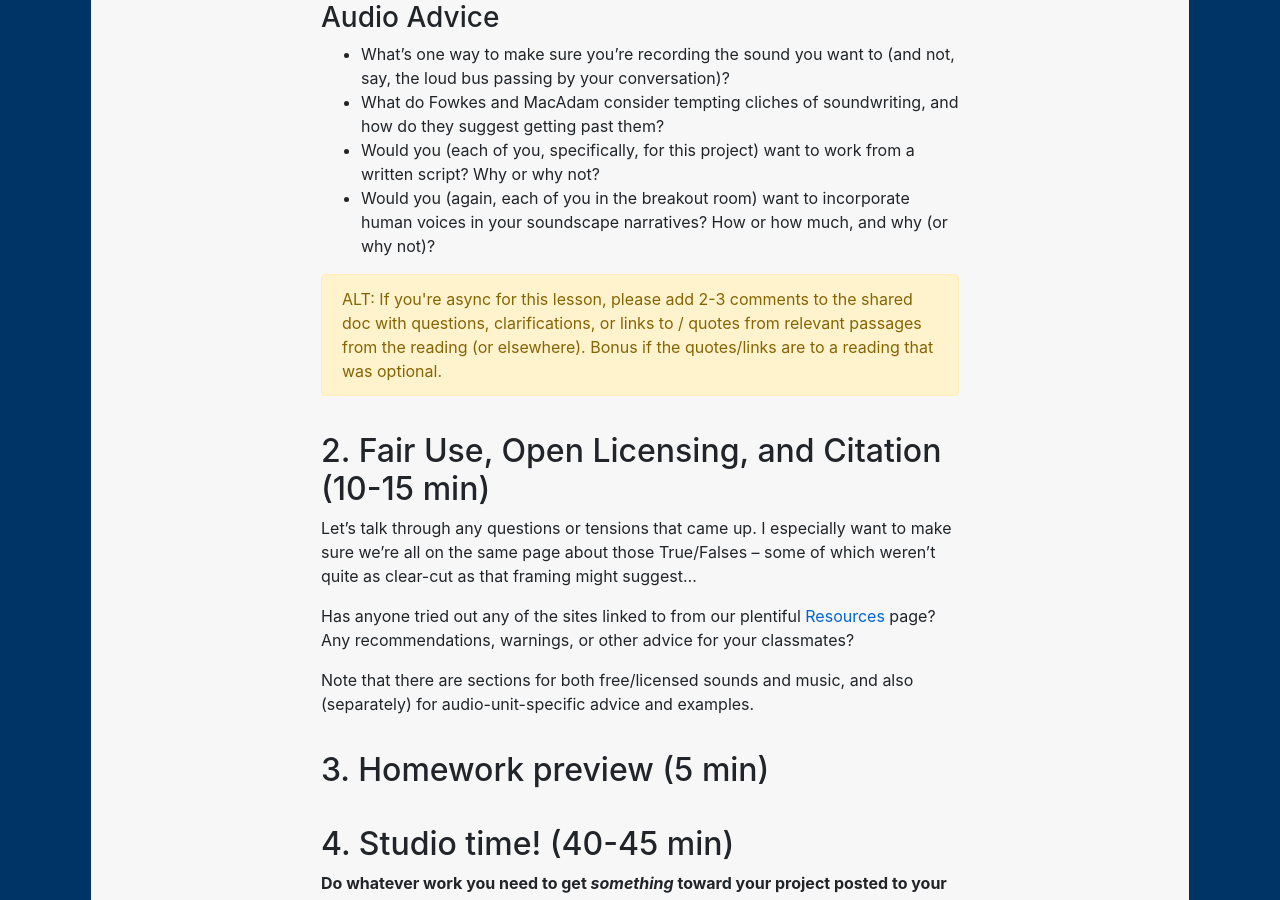
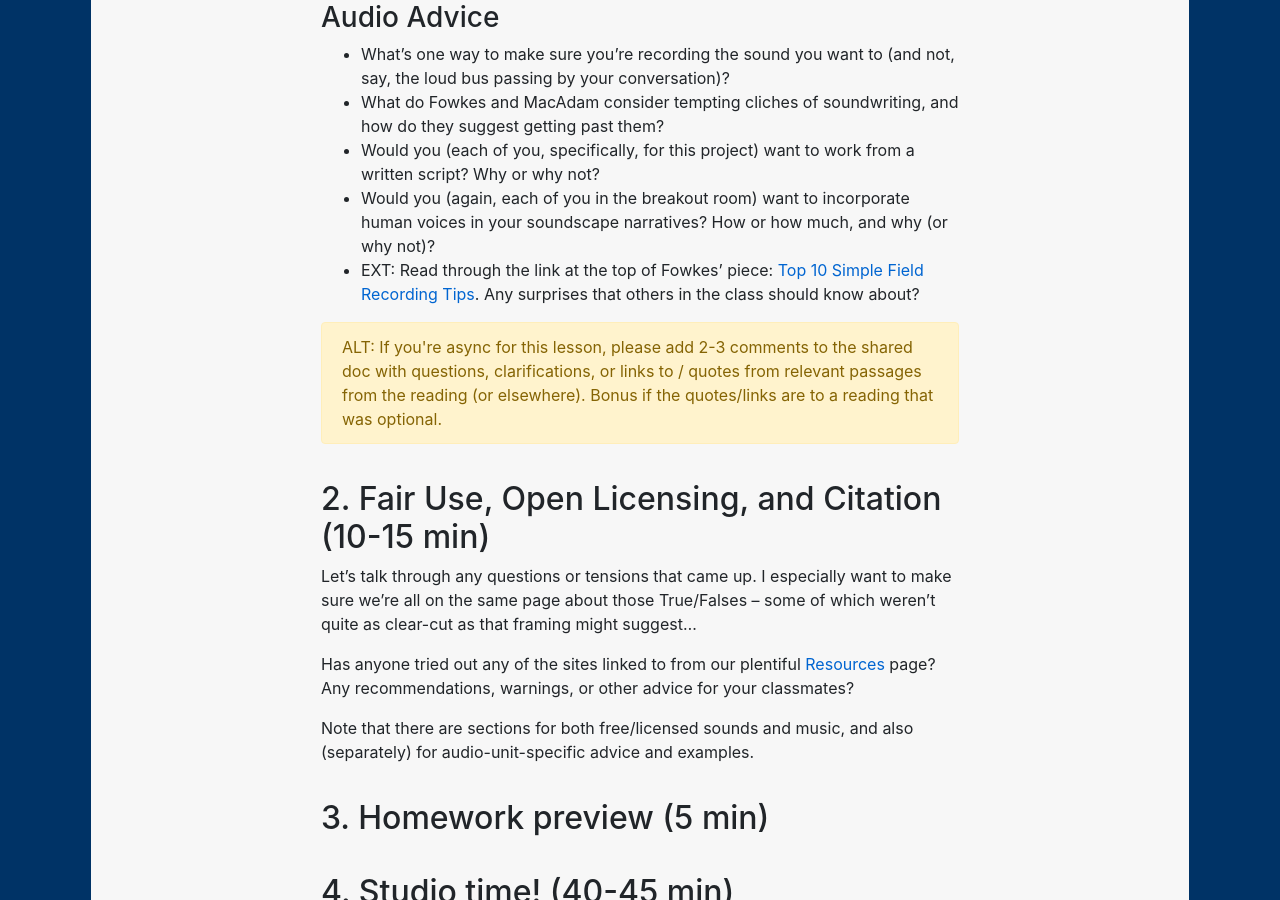
Before and after one commit to benmiller314/cdm2021spring, a Jekyll site: the page built from plans/lesson-05.md, in a window 1280 px wide and 900 px high, scrolled down 1771 px. Built offline with Jekyll 4.4.1, drawn with Linux system fonts in a browser that asks for light colours; our own code applies the rules of GitHub Pages for plain Markdown files.

Commit message:
add EXT for grouptime
more practical tips on recording

```diff
--- a/plans/lesson-05.md
+++ b/plans/lesson-05.md
@@ -38,7 +38,7 @@ Call me in (<img src="https://assets.zoom.us/images/en-us/desktop/generic/in-mee
 * What do Fowkes and MacAdam consider tempting cliches of soundwriting, and how do they suggest getting past them?  <!-- birds chirping, cars rolling by (which also sounds like water), kids at a playground. Get past with strong voiceover writing; contextualizing structure; specific instances of a theme. -->
 * Would you (each of you, specifically, for this project) want to work from a written script? Why or why not?
 * Would you (again, each of you in the breakout room) want to incorporate human voices in your soundscape narratives? How or how much, and why (or why not)?
-
+* EXT: Read through the link at the top of Fowkes' piece: [Top 10 Simple Field Recording Tips](https://citiesandmemory.com/2014/03/ten-top-simple-field-recording-tips/). Any surprises that others in the class should know about?
 
 <div class="alert alert-warning">
 ALT: If you're async for this lesson, please add 2-3 comments to the shared doc with questions, clarifications, or links to / quotes from relevant passages from the reading (or elsewhere). Bonus if the quotes/links are to a reading that was optional.
```
